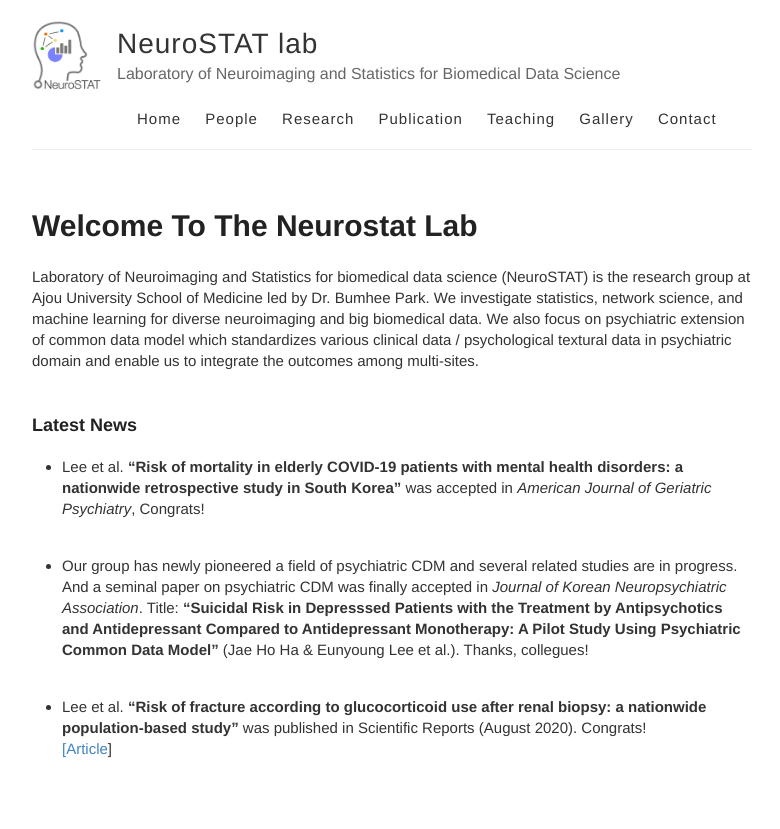
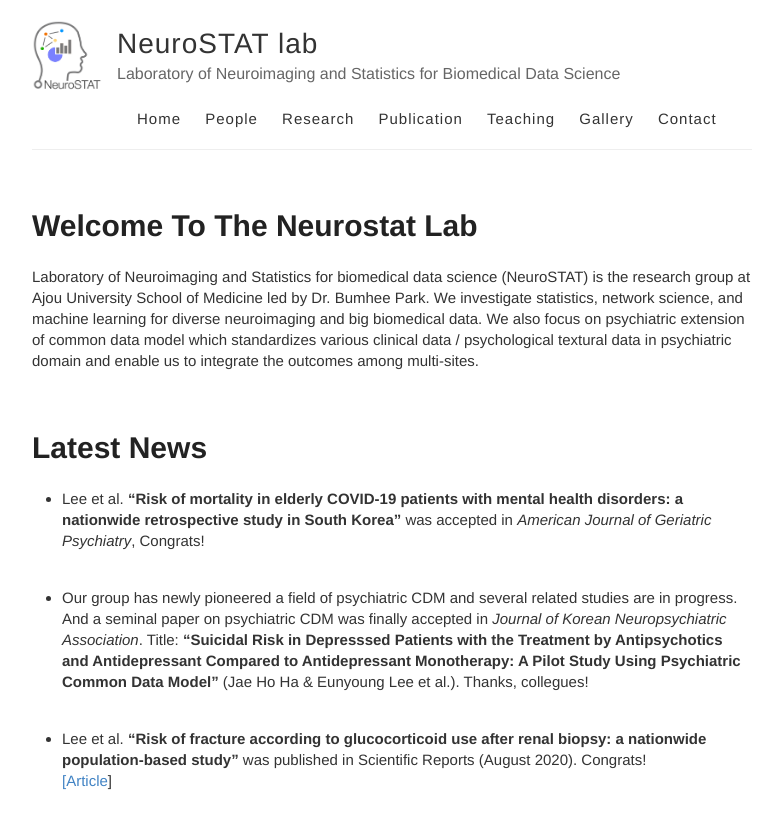
Before and after one commit to neurostat-lab/neurostat-lab.github.io, a Jekyll site: the page built from _posts/2020-08-06-Welcome-to-the-NeuroSTAT-lab.md, in a window 1280 px wide. Shown: the top 829 px of the page, without its empty margins (248-1028 px from the left). Built offline with Jekyll 4.4.1, drawn with Linux system fonts in a browser that asks for light colours.

```diff
--- a/_posts/2020-08-06-Welcome-to-the-NeuroSTAT-lab.md
+++ b/_posts/2020-08-06-Welcome-to-the-NeuroSTAT-lab.md
@@ -4,7 +4,7 @@ layout: post
 Laboratory of Neuroimaging and Statistics for biomedical data science (NeuroSTAT) is the research group at Ajou University School of Medicine led by Dr. Bumhee Park. We investigate statistics, network science, and machine learning for diverse neuroimaging and big biomedical data. We also focus on psychiatric extension of common data model which standardizes various clinical data / psychological textural data in psychiatric domain and enable us to integrate the outcomes among multi-sites.<br>
 <br>
 
-#### Latest News
+# Latest News
 
 * Lee et al. **"Risk of mortality in elderly COVID-19 patients with mental health disorders: a nationwide retrospective study in South Korea"** was accepted in _American Journal of Geriatric Psychiatry_, Congrats! <br> <br>
 
```
